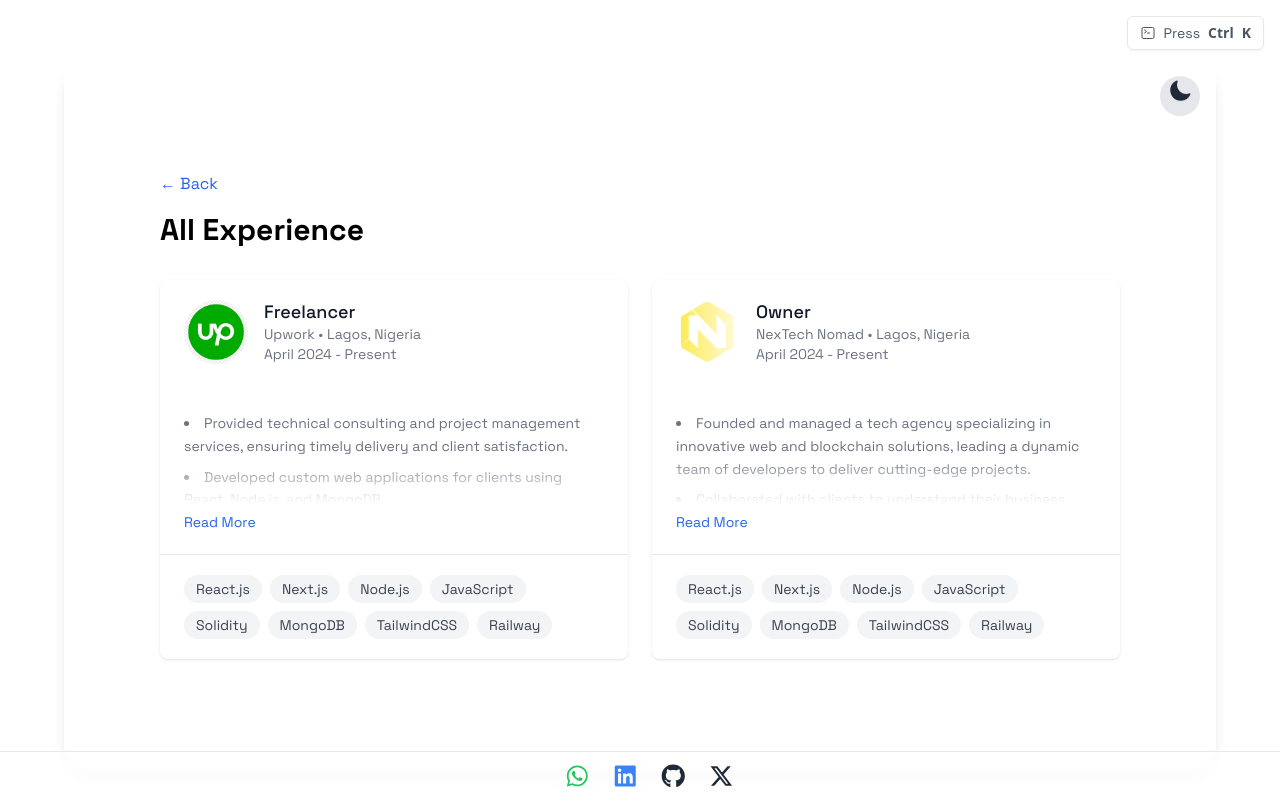
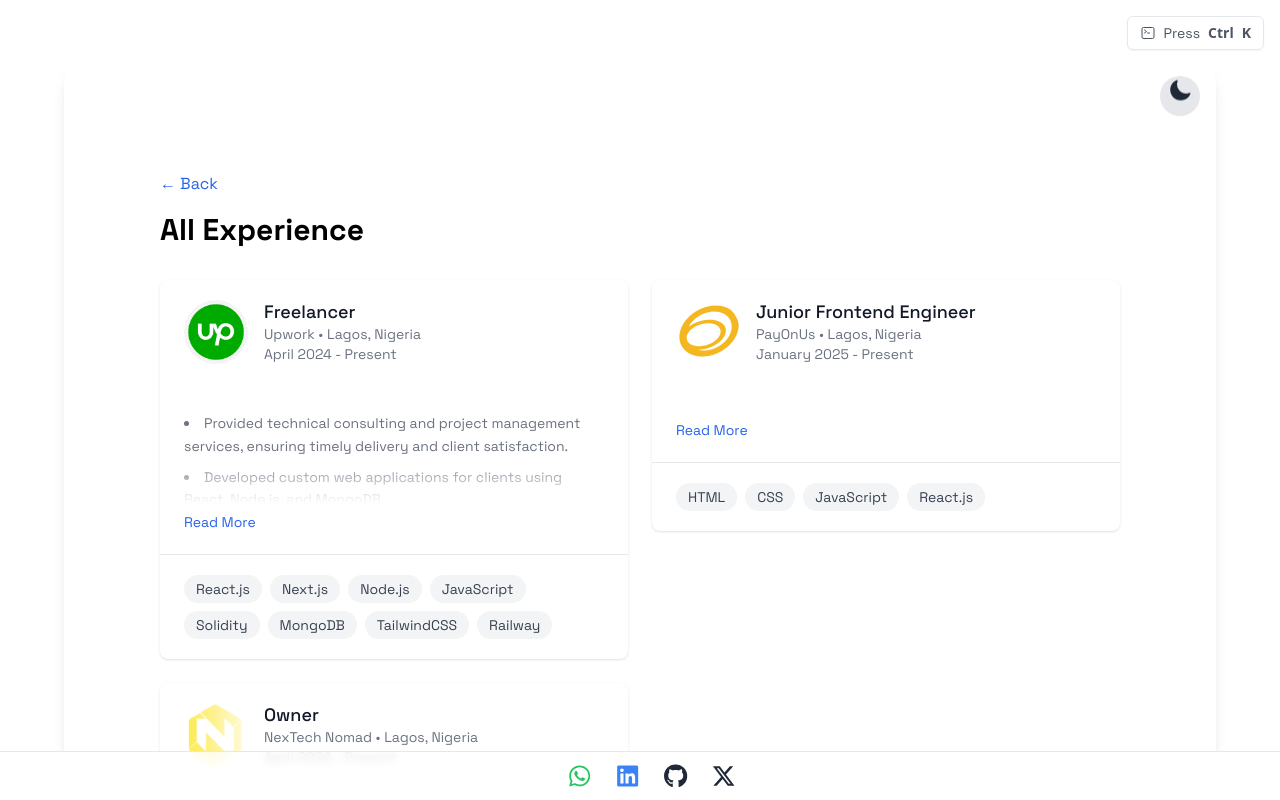
Before and after one commit to VictorEZCodes/my_portfolio, a Next.js app: page /experience in a window 1280 px wide. Shown: the top 800 px of the page. Built offline with nearby package versions, Linux system fonts and the light colour scheme.

Commit message:
added new project and experiences to my portfolio

```diff
--- a/data/experiences.json
+++ b/data/experiences.json
@@ -14,6 +14,17 @@
   },
   {
     "id": 2,
+    "title": "Junior Frontend Engineer",
+    "company": "PayOnUs",
+    "location": "Lagos, Nigeria",
+    "duration": "January 2025 - Present",
+    "description": [
+    ],
+    "techStack": ["HTML", "CSS", "JavaScript", "React.js"],
+    "imageUrl": "/images/onusFavicon.png"
+  },
+  {
+    "id": 3,
     "title": "Owner",
     "company": "NexTech Nomad",
     "location": "Lagos, Nigeria",
--- a/package.json
+++ b/package.json
@@ -31,6 +31,8 @@
   "devDependencies": {
     "@babel/core": "^7.26.0",
     "@babel/preset-react": "^7.x.x",
+    "babel-plugin-transform-runtime": "^6.23.0",
+    "@babel/eslint-parser": "^7.24.1",
     "@netlify/plugin-nextjs": "^5.9.0",
     "eslint": "^8.57.0",
     "eslint-config-next": "^14.2.10",
--- a/tailwind.config.js
+++ b/tailwind.config.js
@@ -19,8 +19,6 @@ module.exports = {
       }
     },
   },
-  plugins: [
-    require('@tailwindcss/line-clamp'),
-  ],
+  plugins: [],
   darkMode: 'class',
 }
```
Also changed, not shown: data/projects.json (+15 -0 lines), .babelrc (added), .eslintrc.json, 2 other files (tests, documents, lock files or other folders).
